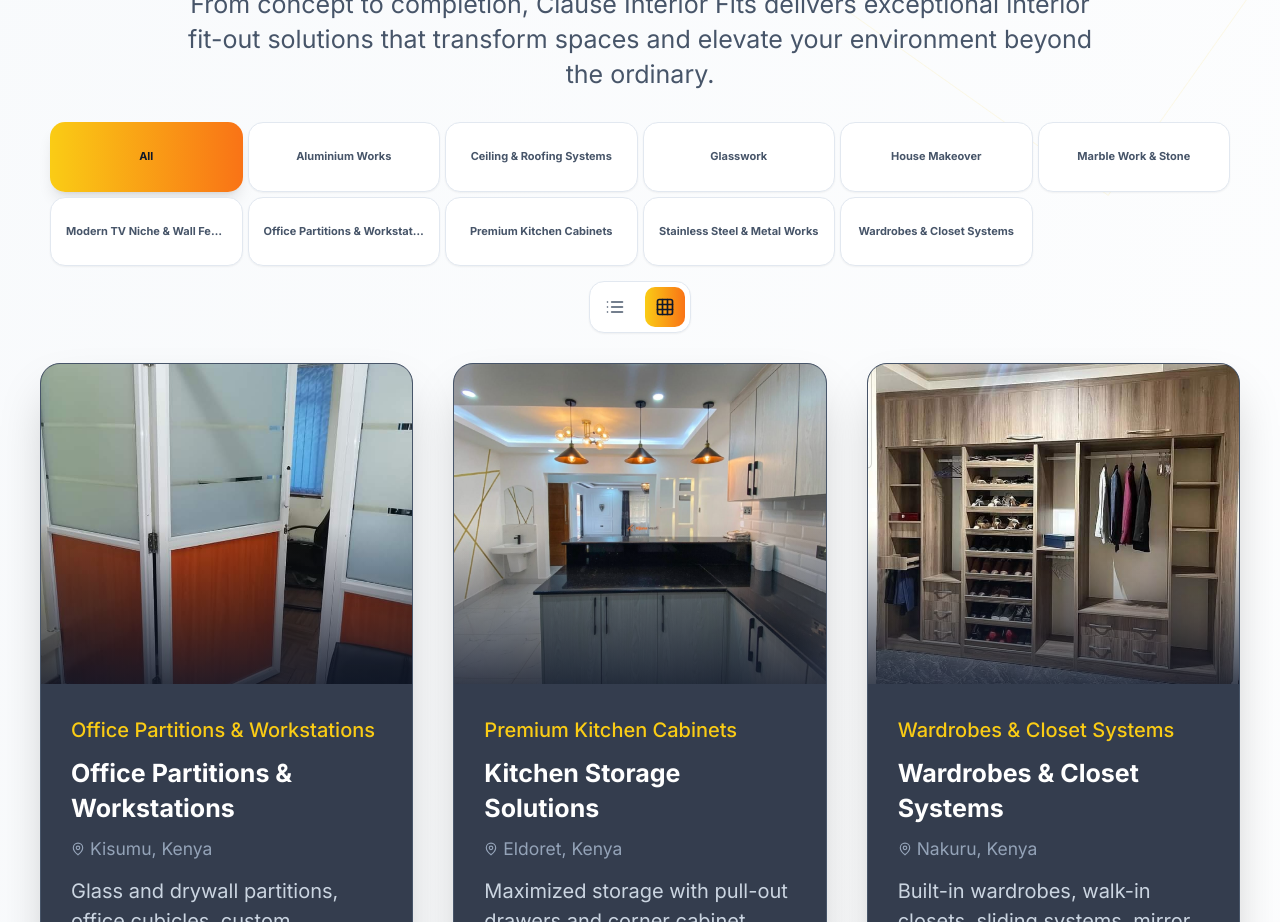
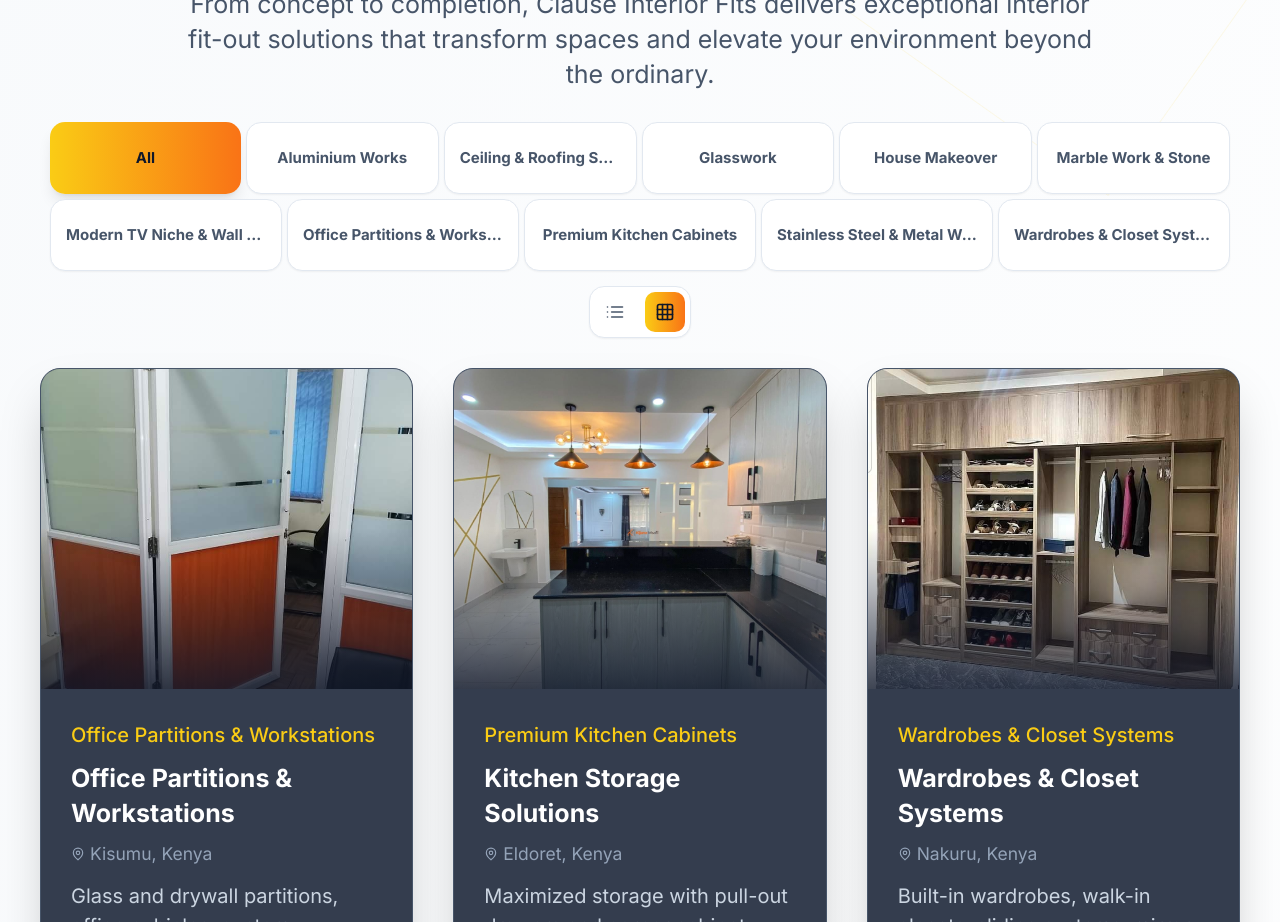
Before and after one commit to kevwasonga/K_Builders, a React (Vite) app: page / in a window 1280 px wide. Shown: the part 2480-3402 px from the top of the page. Built offline with nearby package versions, Linux system fonts and the light colour scheme.

Commit message:
Make top and bottom rows equal width with flex-1 and increase font size

```diff
--- a/src/components/Projects.tsx
+++ b/src/components/Projects.tsx
@@ -550,6 +550,9 @@ function Projects() {
 
   const categories = ['All', 'Aluminium Works', 'Ceiling & Roofing Systems', 'Glasswork', 'House Makeover', 'Marble Work & Stone', 'Modern TV Niche & Wall Features', 'Office Partitions & Workstations', 'Premium Kitchen Cabinets', 'Stainless Steel & Metal Works', 'Wardrobes & Closet Systems'];
 
+  const topRowCategories = ['All', 'Aluminium Works', 'Ceiling & Roofing Systems', 'Glasswork', 'House Makeover', 'Marble Work & Stone'];
+  const bottomRowCategories = ['Modern TV Niche & Wall Features', 'Office Partitions & Workstations', 'Premium Kitchen Cabinets', 'Stainless Steel & Metal Works', 'Wardrobes & Closet Systems'];
+
   const shuffleArray = (array) => {
     const shuffled = [...array];
     for (let i = shuffled.length - 1; i > 0; i--) {
@@ -634,22 +637,31 @@ function Projects() {
 
           {/* Filter Buttons */}
           <div className="mt-3 sm:mt-4 md:mt-6 w-full max-w-7xl mx-auto px-2">
-            <div className="grid grid-cols-2 tablet:grid-cols-6 gap-0.5 tablet:gap-1">
+            <div className="flex flex-col gap-1">
+              <div className="flex gap-0.5 tablet:gap-1 justify-center">
+                {topRowCategories.map((category) => (
                   <button
-                onClick={() => { setActiveFilter('All'); setClickedCategory(null); }}
-                className={`px-1.5 py-2 text-[7px] xs:text-[8px] tablet:px-2 tablet:py-3.5 tablet:text-[9px] md:px-2.5 md:py-4 md:text-[10px] lg:px-3 lg:py-5 lg:text-[11px] rounded-lg tablet:rounded-xl font-bold transition-all duration-300 whitespace-nowrap overflow-hidden text-ellipsis ${
-                  clickedCategory === null
+                    key={category}
+                    onClick={() => {
+                      setActiveFilter(category);
+                      setClickedCategory(category === 'All' ? null : category);
+                    }}
+                    className={`flex-1 px-1.5 py-2 text-[8px] xs:text-[9px] tablet:px-2 tablet:py-3.5 tablet:text-[10px] md:px-2.5 md:py-4 md:text-[11px] lg:px-3 lg:py-5 lg:text-xs rounded-lg tablet:rounded-xl font-bold transition-all duration-300 whitespace-nowrap overflow-hidden text-ellipsis ${
+                      (category === 'All' && clickedCategory === null) || clickedCategory === category
                         ? 'bg-gradient-to-r from-yellow-400 to-orange-500 text-slate-900 shadow-lg'
                         : 'bg-white text-slate-600 hover:bg-slate-50 border border-slate-200 shadow-sm'
                     }`}
                   >
-                All
+                    {category}
                   </button>
-              {categories.slice(1).map((category) => (
+                ))}
+              </div>
+              <div className="flex gap-0.5 tablet:gap-1 justify-center">
+                {bottomRowCategories.map((category) => (
                   <button
                     key={category}
                     onClick={() => { setActiveFilter(category); setClickedCategory(category); }}
-                  className={`px-1.5 py-2 text-[7px] xs:text-[8px] tablet:px-2 tablet:py-3.5 tablet:text-[9px] md:px-2.5 md:py-4 md:text-[10px] lg:px-3 lg:py-5 lg:text-[11px] rounded-lg tablet:rounded-xl font-bold transition-all duration-300 whitespace-nowrap overflow-hidden text-ellipsis ${
+                    className={`flex-1 px-1.5 py-2 text-[8px] xs:text-[9px] tablet:px-2 tablet:py-3.5 tablet:text-[10px] md:px-2.5 md:py-4 md:text-[11px] lg:px-3 lg:py-5 lg:text-xs rounded-lg tablet:rounded-xl font-bold transition-all duration-300 whitespace-nowrap overflow-hidden text-ellipsis ${
                       clickedCategory === category
                         ? 'bg-gradient-to-r from-yellow-400 to-orange-500 text-slate-900 shadow-lg'
                         : 'bg-white text-slate-600 hover:bg-slate-50 border border-slate-200 shadow-sm'
@@ -658,6 +670,7 @@ function Projects() {
                     {category}
                   </button>
                 ))}
+              </div>
             </div>
           </div>
 
```
Lines whose indentation alone changed are shown as unchanged.
